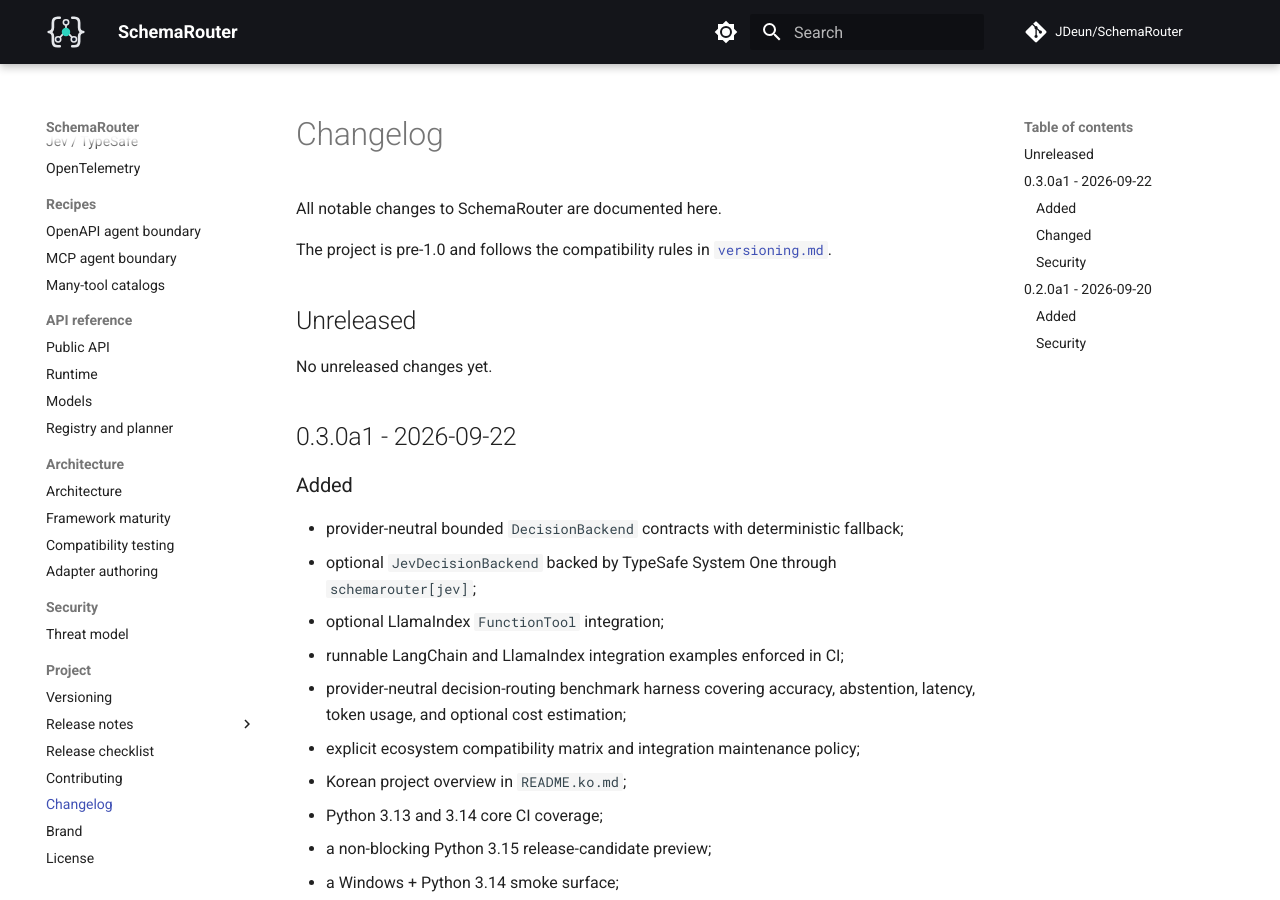
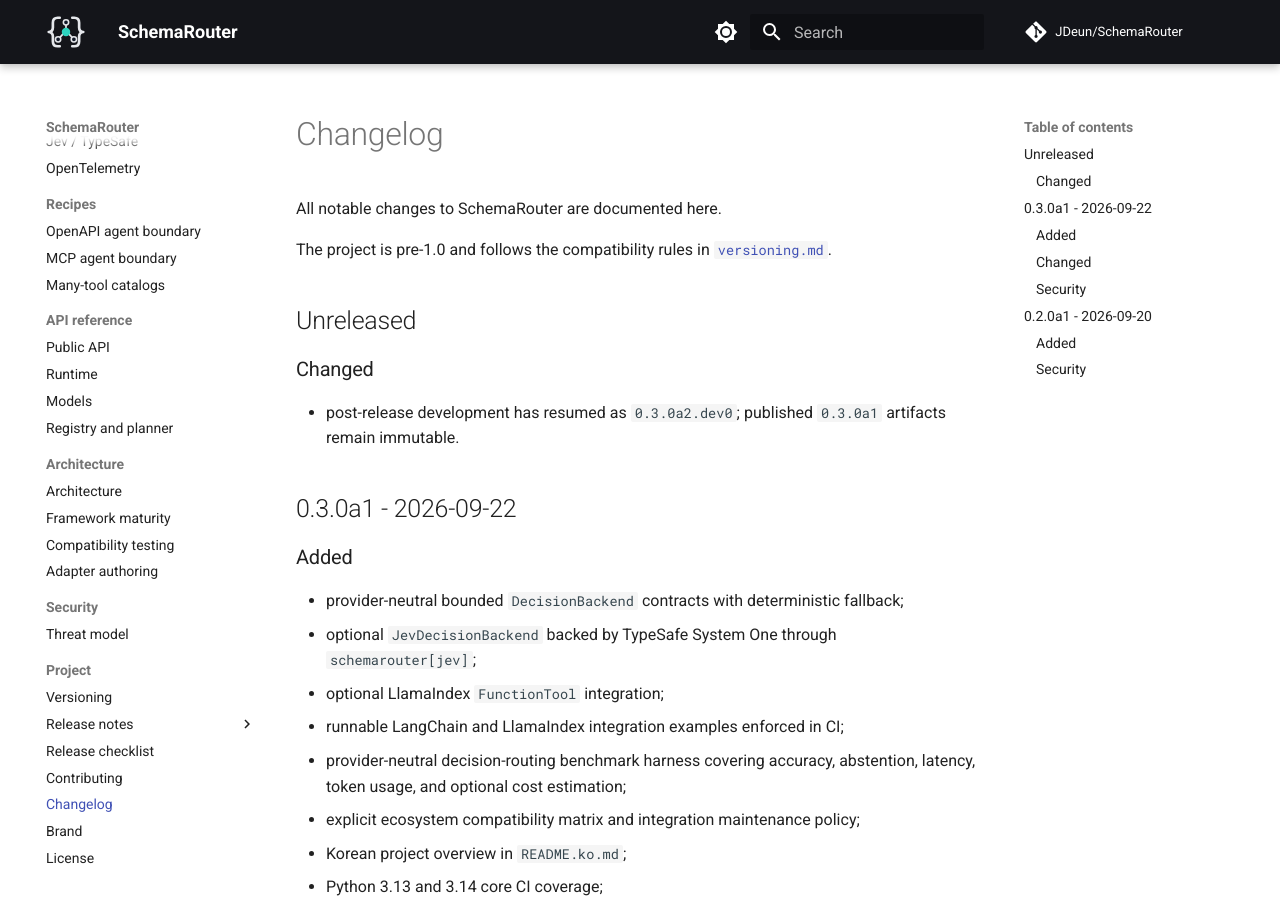
Before and after one commit to JDeun/SchemaRouter, an MkDocs documentation site: the page built from docs/changelog.md, in a window 1280 px wide and 900 px high. Built offline with MkDocs 1.6.1 and Material for MkDocs 9.7.7, drawn with Linux system fonts in a browser that asks for light colours; comment, search, counter and statistics services are not loaded.

Commit message:
chore: record 0.3.0a2 development start

```diff
--- a/docs/changelog.md
+++ b/docs/changelog.md
@@ -7,7 +7,10 @@
 
 ## Unreleased
 
-No unreleased changes yet.
+### Changed
+
+- post-release development has resumed as `0.3.0a2.dev0`; published `0.3.0a1` artifacts remain
+  immutable.
 
 ## 0.3.0a1 - 2026-09-22
 
```
